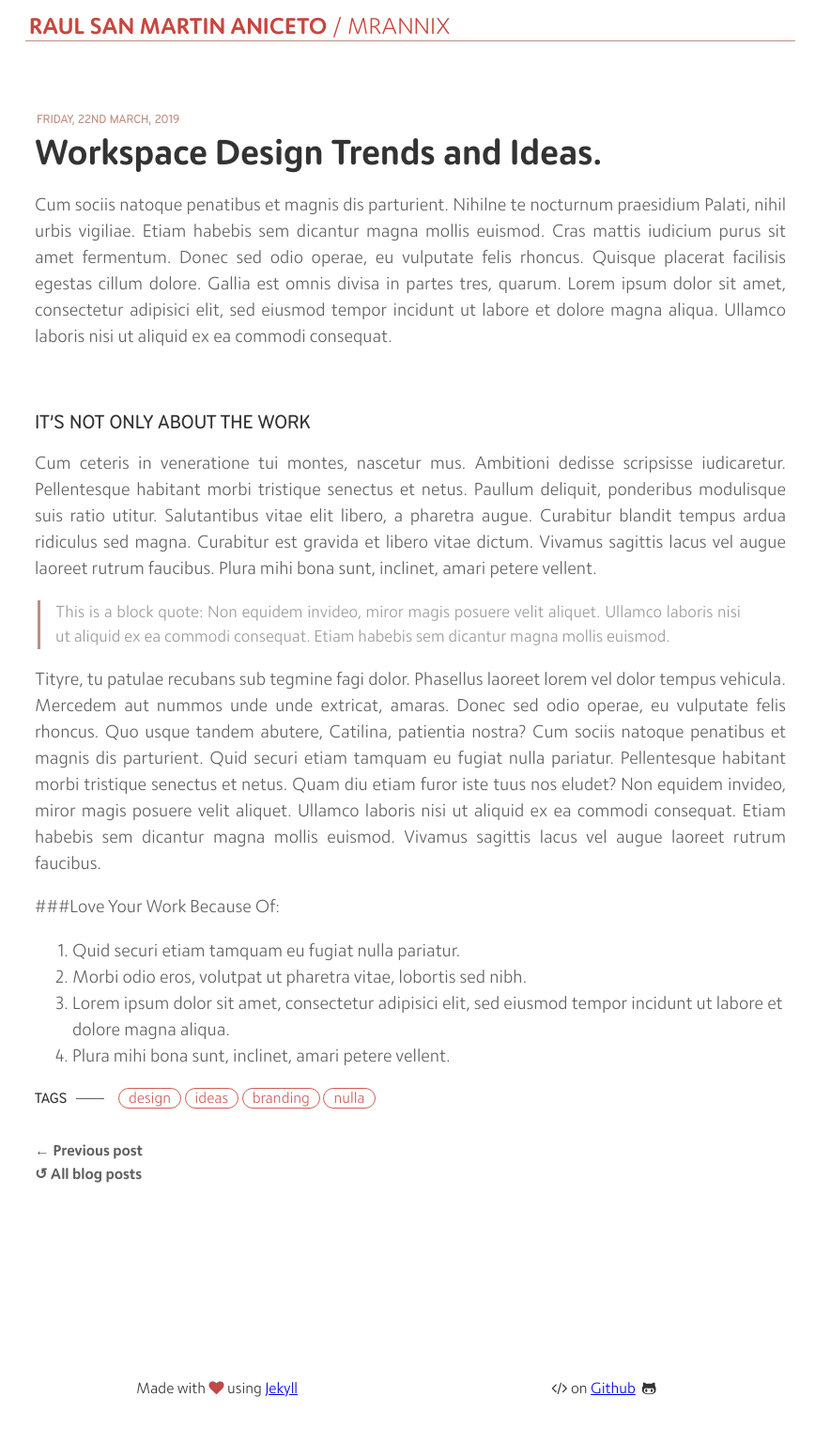
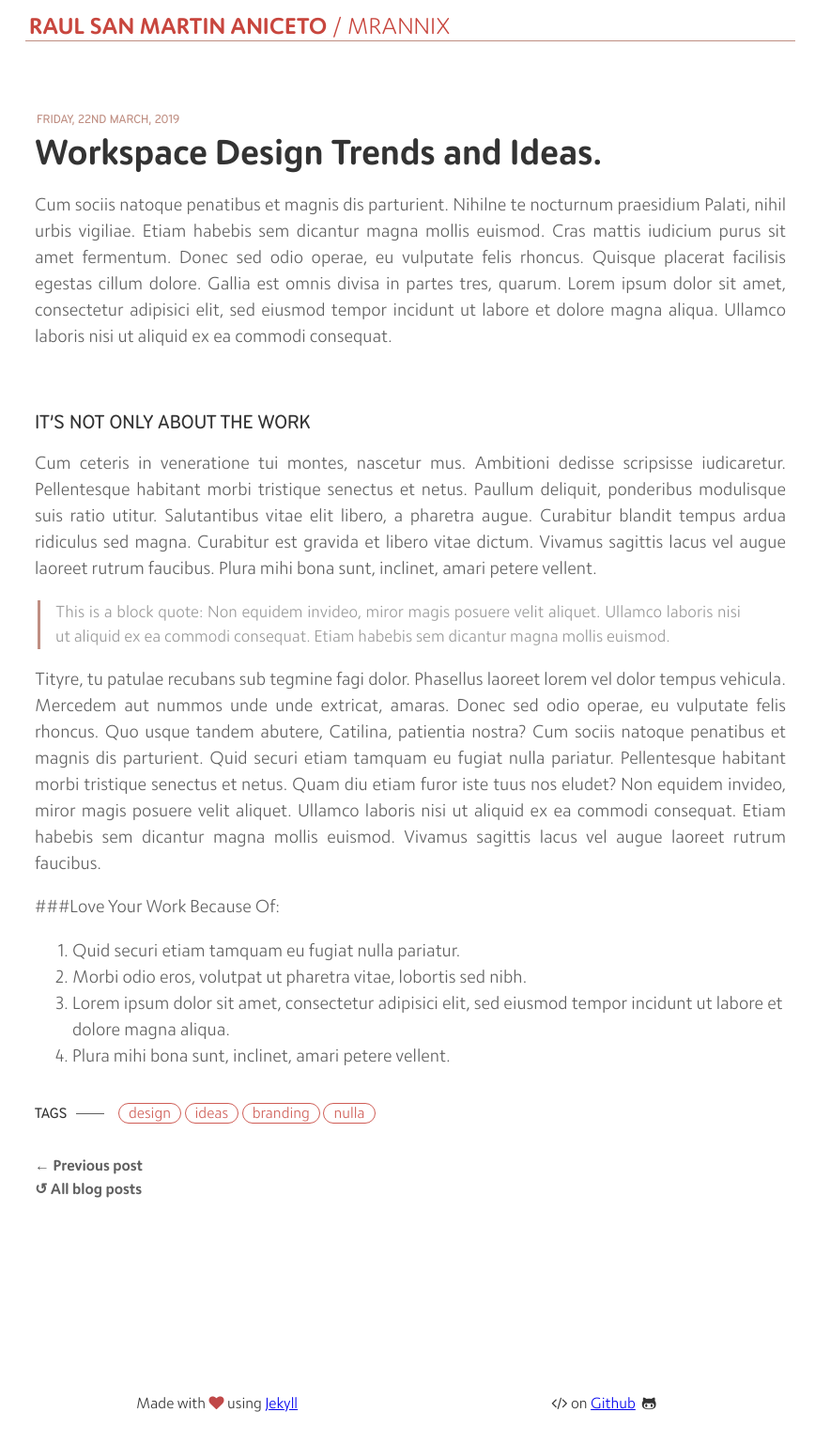
Before and after one commit to MrAnnix/MrAnnix.github.io, a Jekyll site: the page built from _posts/2019-03-22-workspace-design-trends-and-ideas.md, in a window 1280 px wide. Shown: the whole page at 94% size, without its empty margins (203-1071 px from the left). Built offline with Jekyll 4.4.1, drawn with Linux system fonts in a browser that asks for light colours.

Commit message:
Update _common.scss

```diff
--- a/_sass/_common.scss
+++ b/_sass/_common.scss
@@ -426,7 +426,7 @@ code,pre,tt {
 }
 
 .post-tags {
-    display: inline
+    padding-top: 1em
 }
 
 .post-tags .tags-title {
```
